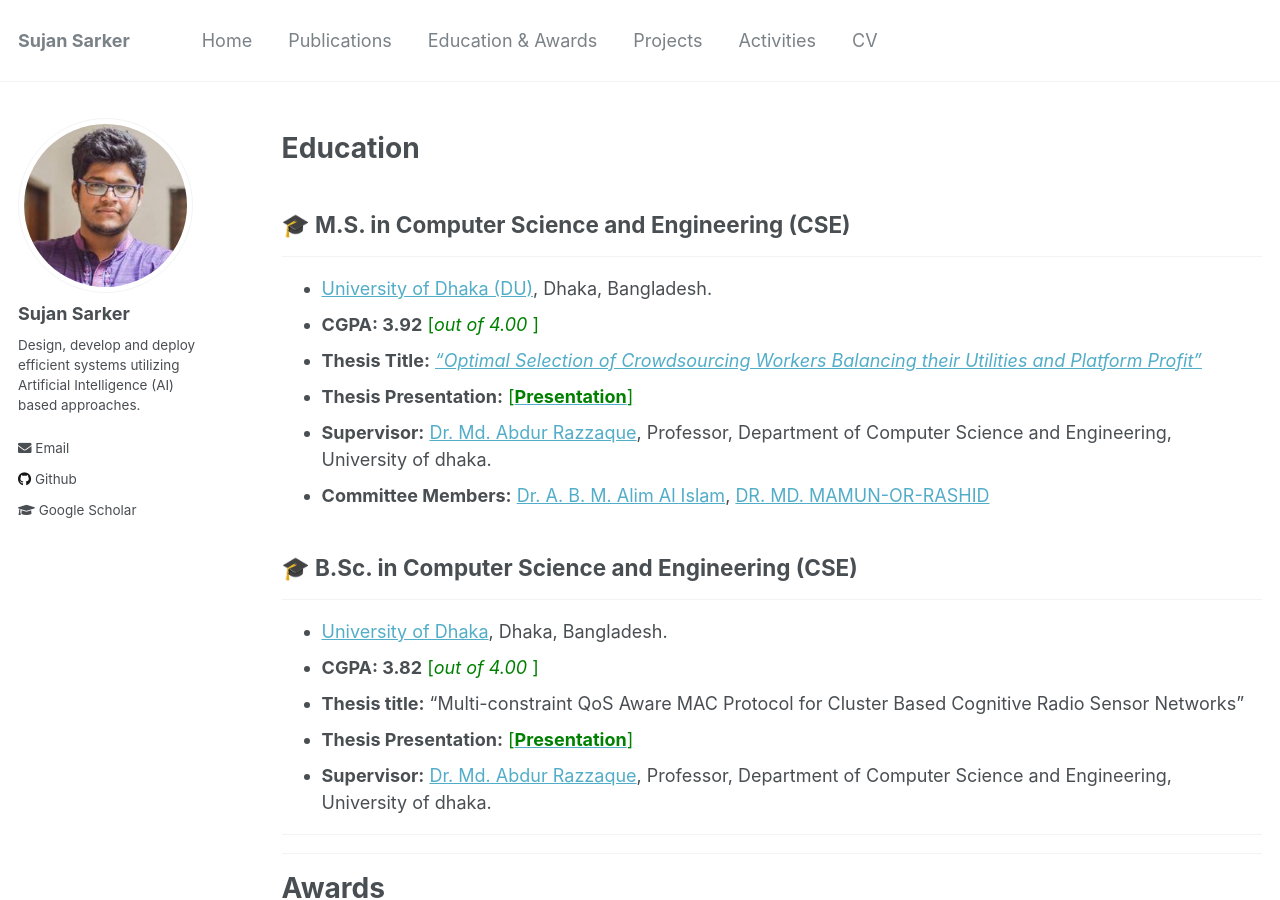
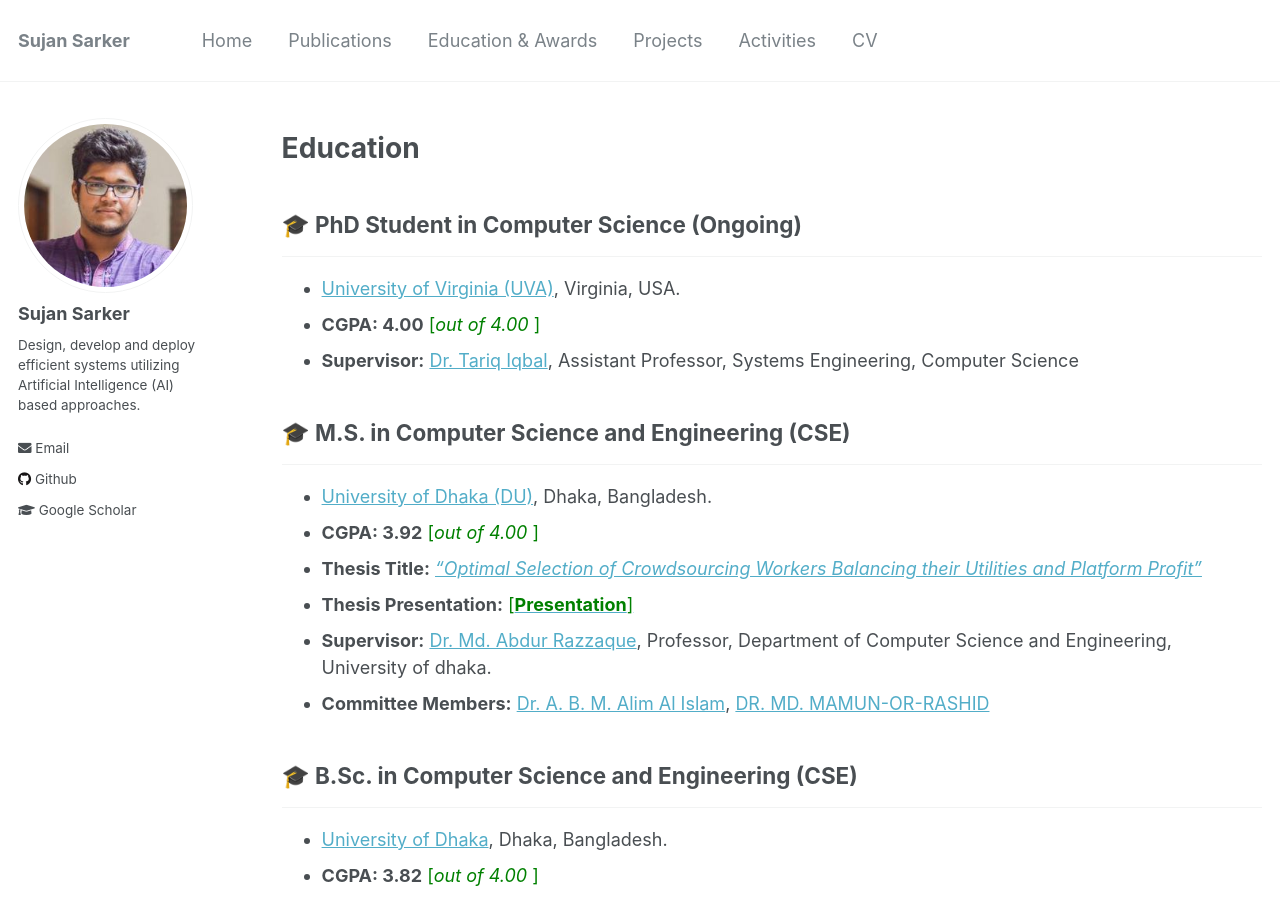
Before and after one commit to sujan-sarker/sujan-sarker.github.io, a Jekyll site: the page built from _pages/education-awards.md, in a window 1280 px wide and 900 px high. Built offline with Jekyll 4.4.1, drawn with Linux system fonts in a browser that asks for light colours.

Commit message:
Update education-awards.md

```diff
--- a/_pages/education-awards.md
+++ b/_pages/education-awards.md
@@ -6,6 +6,12 @@ author_profile: true
 ---
 
 # Education
+
+## 🎓 PhD Student in Computer Science (Ongoing)
+--------------------------------
+* [University of Virginia (UVA)](https://www.virginia.edu/), Virginia, USA.
+* **CGPA:  4.00** <span style ="color:Green"> [*out of 4.00* ] </span>
+* **Supervisor:** [Dr. Tariq Iqbal](https://engineering.virginia.edu/faculty/tariq-iqbal), Assistant Professor, Systems Engineering, Computer Science
 
 ## 🎓 M.S. in Computer Science and Engineering (CSE)
 --------------------------------
```
